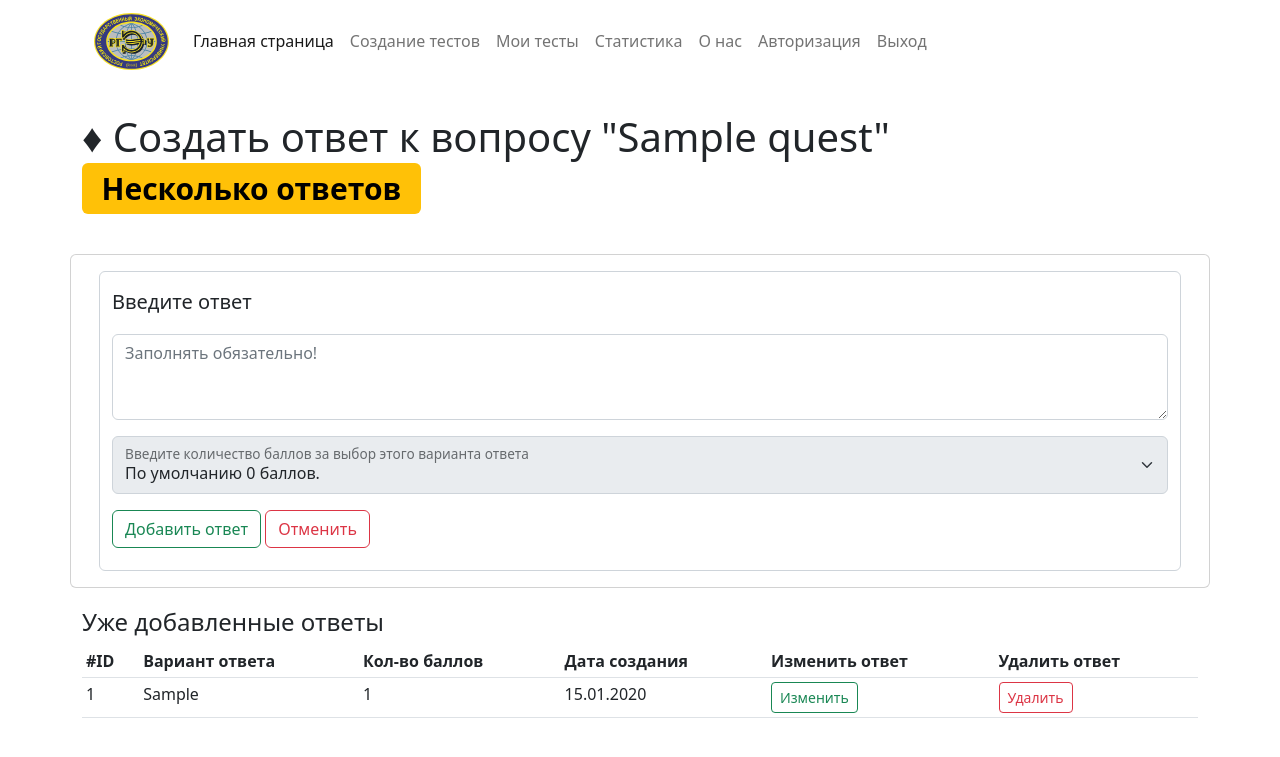
After one commit to betinvoker/rsue_testing, a Flask app: page /create_response/1 in a window 1280 px wide. The commit adds this page. Shown: the top 757 px of the page. Run offline with Flask 3, Linux system fonts and the light colour scheme; tables that the repository leaves empty hold one stand-in row (values such as "Sample post"); some libraries are stand-ins or nearby versions.

Commit message:
New function in pages response and quest (Create,Update,Delete)

```diff
--- a/app.py
+++ b/app.py
@@ -139,7 +139,12 @@ def myTests():
         Quest.id_test,
         Quest.create_date).join(Test, Quest.id_test == Test.id).all()
 
-    return render_template('my_tests.html', tests=tests, quests=quests)
+    dictCountResponses = {}
+    for quest in quests:
+        count_responses = Response.query.filter_by(id_quest=quest.id).count()
+        dictCountResponses.setdefault(quest.id, count_responses)
+
+    return render_template('my_tests.html', tests=tests, quests=quests, responses=dictCountResponses)
 
 @app.route("/quest_create/<int:id>", methods=['POST','GET'])
 def questCreate(id):
@@ -157,6 +162,25 @@ def questCreate(id):
     else:
         return render_template('quest_create.html')
 
+@app.route("/quest_update/<int:id>", methods=['POST','GET'])
+def questUpdate(id):
+    quest = Quest.query.get_or_404(id)
+    test = Test.query.filter_by(id=quest.id_test).first()
+
+    if request.method == 'POST':
+        question = request.form['question']
+        count_responses = request.form['count_responses']
+
+        try:
+            quest.question = question
+            quest.count_responses = count_responses
+            db.session.commit()
+            return redirect('/my_tests')
+        except:
+            return 'Произошла ошибка. Данные не изменены!'
+    else:
+        return render_template('quest_update.html', test=test, quest=quest)
+
 @app.route("/quest_delete/<int:id>")
 def questDelete(id):
     quest = Quest.query.get_or_404(id)
@@ -168,6 +192,53 @@ def questDelete(id):
     except:
         return "При удалении записи произошла ошибка!"
 
+@app.route("/create_response/<int:id>", methods=['POST','GET'])
+def responseCreate(id):
+    quest = Quest.query.get_or_404(id)
+    responses = Response.query.filter_by(id_quest=id).order_by(db.desc(Response.create_date)).all()
+
+    sum_pounts = 0
+    for response in responses:
+        sum_pounts += response.count_point
+
+    if request.method == 'POST':
+        response = request.form['response']
+        count_point = request.form['count_point']
+
+        date = Response(response=response, count_point=count_point, id_quest=id, update_date=datetime(3000, 1, 1, 00, 00, 00))
+
+        try:
+            db.session.add(date)
+            db.session.commit()
+            return redirect('/my_tests')
+        except:
+            return 'Произошла ошибка. Данные не добавлены!'
+    else:
+        return render_template('create_response.html', quest=quest, responses=responses, sum_pounts = sum_pounts)
+
+@app.route("/update_response/<int:id>", methods=['POST','GET'])
+def responseUpdate(id):
+    resp = Response.query.get_or_404(id)
+    quest = Quest.query.filter_by(id=resp.id_quest)
+    responses = Response.query.filter_by(id_quest=id).order_by(db.desc(Response.create_date)).all()
+
+    sum_pounts = 0
+    for response in responses:
+        sum_pounts += response.count_point
+
+    if request.method == 'POST':
+        response = request.form['response']
+        count_point = request.form['count_point']
+
+        try:
+            resp.response = response
+            resp.count_point = count_point
+            db.session.commit()
+            return redirect('/my_tests')
+        except:
+            return 'Произошла ошибка. Данные не изменены!'
+    else:
+        return render_template('update_response.html', quest=quest, resp=resp, responses=responses, sum_pounts = sum_pounts)
 
 
 if __name__ == '__main__':
--- a/static/css/style.css
+++ b/static/css/style.css
@@ -17,3 +17,7 @@ div .row h1 {
 .card-margin-bottom-20 {
     margin-bottom: 20px;
 }
+
+.padding-top-20 {
+    padding-top: 20px;
+}
--- /dev/null
+++ b/templates/create_response.html
@@ -0,0 +1,89 @@
+{% extends 'base.html' %}
+
+{% block title %}
+Создание тестов
+{% endblock %}
+
+{% block body %}
+<div class="row">
+    <h1>
+        &#9830; Создать ответ к вопросу "{{ quest.question }}"
+        {% if quest.count_responses == 'O' %}
+        <span class="badge text-bg-warning">Один ответ</span>
+        {% else %}
+        <span class="badge text-bg-warning">Несколько ответов</span>
+        {% endif %}
+    </h1>
+</div>
+
+<div class="row">
+    <div class="card">
+        <div class="card-body">
+            <form method="POST" class="form-control">
+                <div class="mb-3">
+                    <label for="exampleFormControlTextareaResponse" class="form-label col-form-label-lg">Введите ответ</label>
+                    <textarea class="form-control" id="exampleFormControlTextareaResponse" name="response" rows="3" placeholder="Заполнять обязательно!"></textarea>
+                </div>
+
+                <div class="mb-3">
+                    <div class="form-floating">
+                        {% if (quest.count_responses == 'O' and sum_pounts <= 0 ) or (quest.count_responses == 'M') %}
+                        <select class="form-select" id="floatingSelect" name="count_point" aria-label="Floating label select example">
+                        {% else %}
+                        <select class="form-select" id="floatingSelect" name="count_point" aria-label="Floating label select example" disabled>
+                        {% endif %}
+                          <option value="0" selected>По умолчанию 0 баллов.</option>
+                          <option value="1">1 балл.</option>
+                          <option value="2">2 балла.</option>
+                          <option value="3">3 балла.</option>
+                          <option value="4">4 балла.</option>
+                          <option value="5">5 баллов.</option>
+                          <option value="6">6 баллов.</option>
+                          <option value="7">7 баллов.</option>
+                          <option value="8">8 баллов.</option>
+                          <option value="9">9 баллов.</option>
+                          <option value="10">10 баллов.</option>
+                        </select>
+                        <label for="floatingSelect">Введите количество баллов за выбор этого варианта ответа</label>
+                    </div>
+                </div>
+                <div class="mb-3">
+                    <button type="submit" class="btn btn-outline-success">Добавить ответ</button>
+                    <a href="{{ url_for('myTests') }}" type="button" class="btn btn-outline-danger">Отменить</a>
+                </div>
+            </form>
+        </div>
+    </div>
+</div>
+
+<div class="row">
+    <h4 class="padding-top-20">Уже добавленные ответы</h4>
+    <div class="table-responsive">
+        <table class="table table-hover table-sm">
+            <thead>
+                <tr>
+                    <th scope="col">#ID</th>
+                    <th scope="col">Вариант ответа</th>
+                    <th scope="col">Кол-во баллов</th>
+                    <th scope="col">Дата создания</th>
+                    <th scope="col">Изменить ответ</th>
+                    <th scope="col">Удалить ответ</th>
+                </tr>
+            </thead>
+            <tbody>
+                {% for response in responses %}
+                <tr>
+                    <td scope="row">{{ response.id }}</td>
+                    <td>{{ response.response }}</td>
+                    <td>{{ response.count_point }}</td>
+                    <td>{{ response.create_date.strftime('%d.%m.%Y') }}</td>
+                    <td><a type="button" href="{{ url_for('responseUpdate', id=response.id) }}" class="btn btn-outline-success btn-sm">Изменить</a></td>
+                    <td><a type="button" href="#" class="btn btn-outline-danger btn-sm">Удалить</a></td>
+                </tr>
+                {% else %}
+                    <p>Пока пусто!</p>
+                {% endfor %}
+            </tbody>
+        </table>
+    </div>
+{% endblock %}
```
Also changed, not shown: templates/my_tests.html (+14 -5 lines), templates/quest_update.html (added, +55 -0 lines), templates/update_response.html (added, +55 -0 lines).
